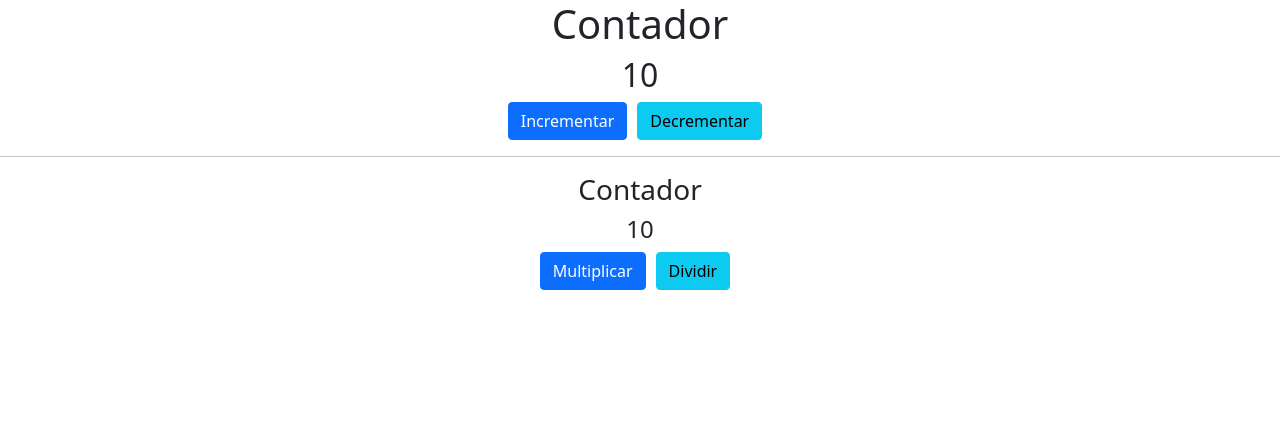
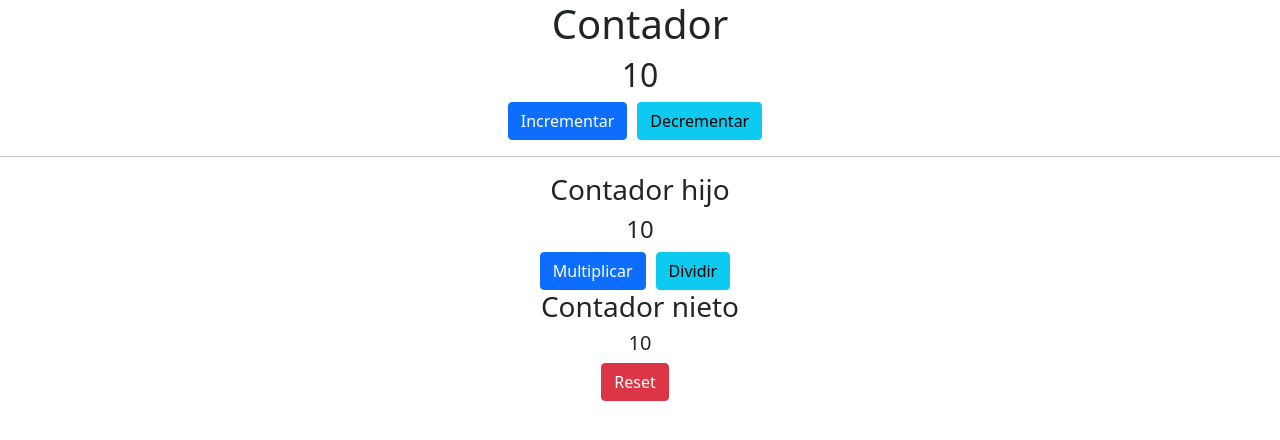
Before and after one commit to jguerrero101314/redux, an Angular app in the folder 04-redux-app/: page / in a window 1280 px wide. Shown: the top 440 px of the page. Built offline with nearby package versions, Linux system fonts and the light colour scheme.

Commit message:
26. Integrar el componente nieto en nuestra aplicación

```diff
--- a/04-redux-app/src/app/contador/hijo/hijo.component.html
+++ b/04-redux-app/src/app/contador/hijo/hijo.component.html
@@ -1,4 +1,4 @@
-<h3>Contador</h3>
+<h3>Contador hijo</h3>
 <h4>{{contador}}</h4>
 
 <div class="row">
@@ -7,3 +7,9 @@
         <button (click)="dividir()" class="btn btn-info">Dividir</button>
     </div>
 </div>
+
+<div class="row text-center">
+    <div class="col">
+        <app-nieto [contador]="contador" (contadorCambio)="resetNieto($event)"></app-nieto>
+    </div>
+</div>
--- a/04-redux-app/src/app/contador/hijo/hijo.component.ts
+++ b/04-redux-app/src/app/contador/hijo/hijo.component.ts
@@ -24,4 +24,9 @@
     this.contador /= 2;
     this.cambioContador.emit(this.contador);
   }
+
+  resetNieto(nuevoContador: number) {
+    this.contador = nuevoContador;
+    this.cambioContador.emit(this.contador);
+  }
 }
--- a/04-redux-app/src/app/contador/nieto/nieto.component.html
+++ b/04-redux-app/src/app/contador/nieto/nieto.component.html
@@ -1 +1,6 @@
-<p>nieto works!</p>
+<h3>Contador nieto</h3>
+<h5>{{contador}}</h5>
+
+<button (click)="reset()" class="btn btn-danger">
+    Reset
+</button>
--- a/04-redux-app/src/app/contador/nieto/nieto.component.ts
+++ b/04-redux-app/src/app/contador/nieto/nieto.component.ts
@@ -1,16 +1,21 @@
-import { Component, OnInit } from '@angular/core';
+import { Component, EventEmitter, Input, OnInit, Output } from '@angular/core';
 
 @Component({
   selector: 'app-nieto',
   templateUrl: './nieto.component.html',
-  styles: [
-  ]
+  styles: [],
 })
 export class NietoComponent implements OnInit {
-
-  constructor() { }
-
-  ngOnInit(): void {
+  @Input() contador: number;
+  @Output() contadorCambio = new EventEmitter<number>();
+  constructor() {
+    this.contador = 0;
   }
 
+  ngOnInit(): void {}
+
+  reset() {
+    this.contador = 0;
+    this.contadorCambio.emit(0);
+  }
 }
```
